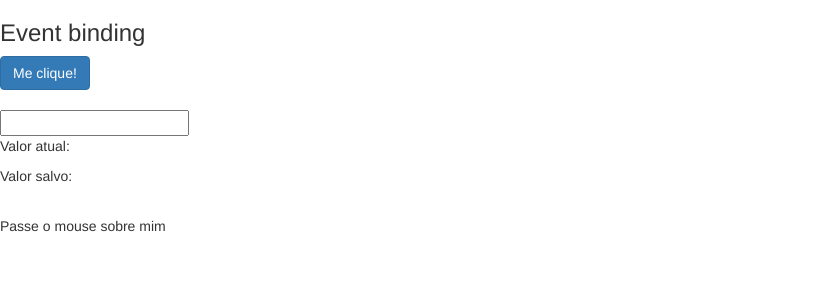
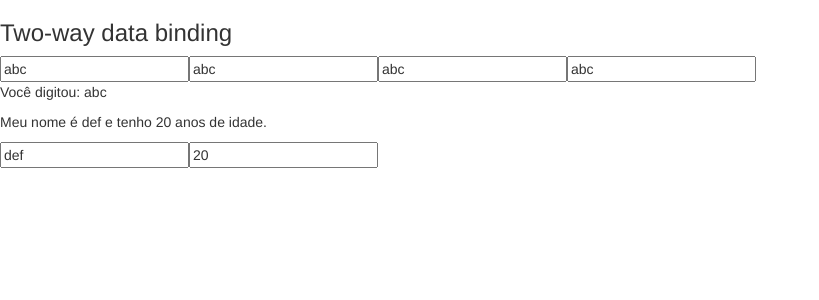
Before and after one commit to gacardoso/angular.io-study, an Angular app in the folder data-binding/: page / in a window 1280 px wide. Shown: the top 300 px of the page, without its empty margins (0-819 px from the left). Built offline with nearby package versions, Linux system fonts and the light colour scheme.

Commit message:
Two-way data binding

```diff
--- a/data-binding/src/app/data-binding/data-binding.component.html
+++ b/data-binding/src/app/data-binding/data-binding.component.html
@@ -65,24 +65,24 @@
   </article>
 </section>-->
 
-<section>
+<!--<section>
   <article>
     <h3>Event binding</h3>
     <div>
 
-      <button (click)="botaoClicado()" class="btn btn-primary">Me clique!</button>
+      <button (click)="botaoClicado()" class="btn btn-primary">Me clique!</button>-->
 
       <!--<button on-click="botaoClicado()" class="btn btn-primary">Me clique!</button>-->
 
 
-      <br><br>
+      <!--<br><br>-->
 
       <!--<input type="text"
       (keyup)="onKeyUp($event)"
       (keyUp.enter)="salvarValor($event.target.value)"
       (blur)="salvarValor($event.target.value)"/>   -->
 
-      <input type="text"
+      <!--<input type="text"
       (keyup)="onKeyUp($event)"
       (keyUp.enter)="salvarValor(campoInput.value)"
       (blur)="salvarValor(campoInput.value)"
@@ -100,4 +100,43 @@
 
     </div>
   </article>
+</section>-->
+
+
+<section>
+  <article>
+    <h3>Two-way data binding</h3>
+    <div>
+
+      <input type="text"
+      [value]="nome"
+      (input)="nome =$event.target.value"
+      />
+
+      <input type="text"
+        [ngModel]="nome"
+        (ngModelChange)="nome =$event"
+      />
+
+      <!--melhor-->
+      <input type="text" [(ngModel)]="nome">
+      <input type="text" bindon-ngModel="nome">
+
+      <p>Você digitou: {{ nome }}</p>
+
+    </div>
+
+
+    <div>
+
+      <p>Meu nome é {{pessoa.nome}} e tenho {{pessoa.idade}} anos de idade.</p>
+
+      <!--diretiva FormsModule-->
+      <input type="text" [(ngModel)]="pessoa.nome"/>
+      <input type="text" [(ngModel)]="pessoa.idade"/>
+
+    </div>
+
+
+  </article>
 </section>
--- a/data-binding/src/app/data-binding/data-binding.component.ts
+++ b/data-binding/src/app/data-binding/data-binding.component.ts
@@ -23,6 +23,13 @@
   valorSalvo = '';
 
   isMouseOver: boolean = false;
+
+  nome:String = 'abc';
+
+  pessoa: any = {
+    nome: 'def',
+    idade: 20
+  }
 
   getValor() {
     return 1;
```
Also changed, not shown: data-binding/src/app/meu-form/meu-form.component.html (added, +37 -0 lines), data-binding/src/app/meu-form/meu-form.component.ts (added, +15 -0 lines), data-binding/src/app/meu-form/meu-form.module.ts (added, +11 -0 lines), data-binding/src/app/meu-form/meu-form.component.css (added), 1 other file (tests, documents, lock files or other folders).
